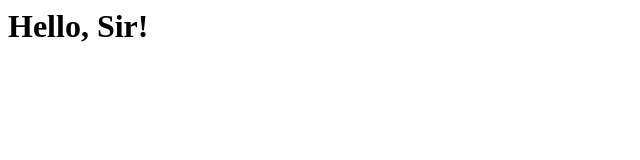
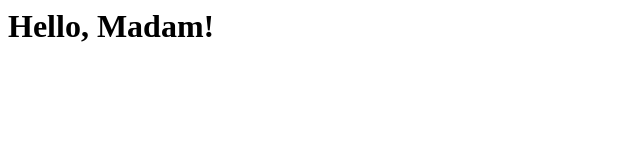
Before and after one commit to navyseal8/ippt, a plain HTML site: page index.html in a window 1280 px wide. Shown: the whole page, without its empty margins (0-640 px from the left). Drawn offline with Linux system fonts and the light colour scheme.

Commit message:
updated with Sir

```diff
--- a/index.html
+++ b/index.html
@@ -1 +1 @@
-<h1>Hello, Sir!</h1>
+<h1>Hello, Madam!</h1>
```
